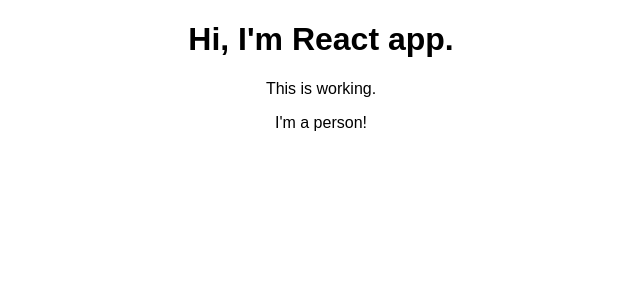
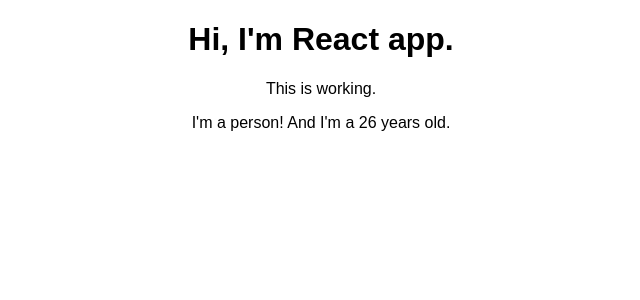
Before and after one commit to jakubfolta/React-CompleteGuide, a React (Create React App) app in the folder BaseFeaturesSyntax/react-complete-guide/: page / in a window 1280 px wide. Shown: the top 300 px of the page, without its empty margins (319-959 px from the left). Built offline with nearby package versions, Linux system fonts and the light colour scheme.

Commit message:
Learn React.

```diff
--- a/BaseFeaturesSyntax/react-complete-guide/src/Person/Person.js
+++ b/BaseFeaturesSyntax/react-complete-guide/src/Person/Person.js
@@ -1,7 +1,7 @@
 import React from 'react';
 
 const person = () => {
-  return <p>I'm a person!</p>
+  return <p>I'm a person! And I'm a {Math.floor(Math.random() * 30)} years old.</p>
 };
 
 export default person;
```
